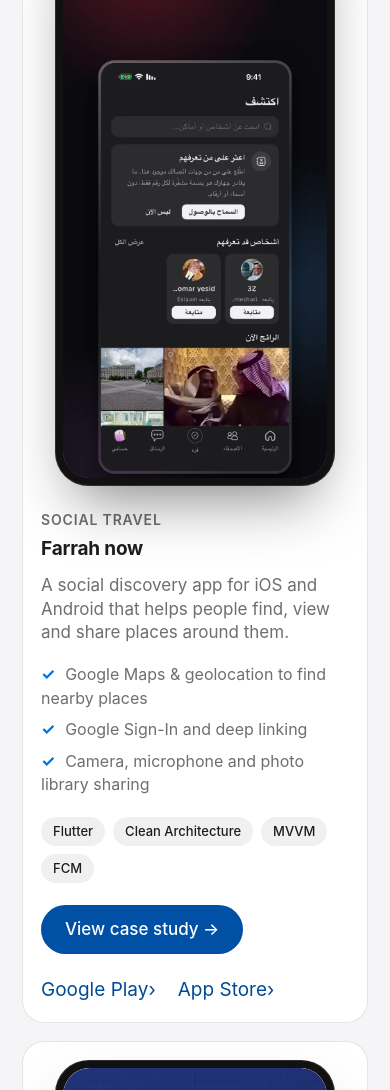
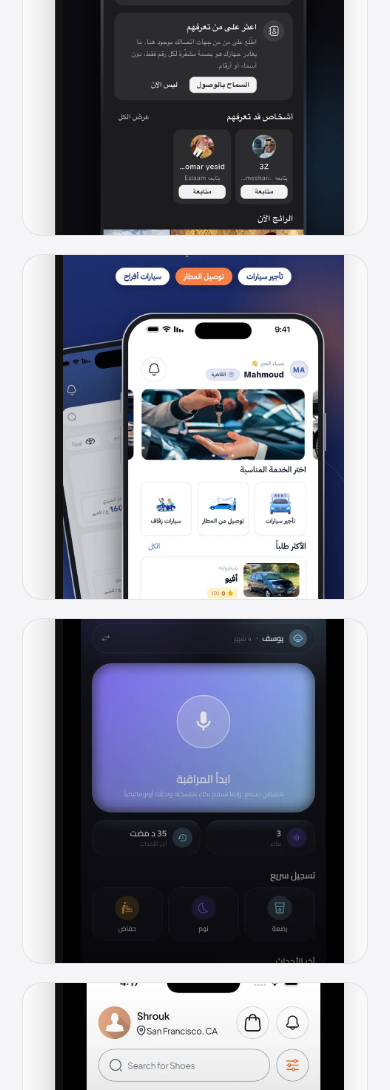
Before and after one commit to EslaamAshraaf/Eslam-Ashraf-portfolio, a plain HTML site: page index.html in a window 390 px wide. Shown: the part 1329-2419 px from the top of the page. Drawn offline with Linux system fonts and the light colour scheme.

Commit message:
Shrink project cards to square phone + name grid

```diff
--- a/css/style.css
+++ b/css/style.css
@@ -99,19 +99,14 @@ h3{font-size:clamp(26px,3.6vw,40px);font-weight:700;letter-spacing:-.02em;line-h
 #work{background:var(--bg2);padding-top:clamp(40px,6vw,60px)}
 .head{margin-bottom:clamp(36px,6vw,64px)}
 .head p{color:var(--fg2);font-size:clamp(19px,2.4vw,24px);margin-top:12px;font-weight:500}
-#cards{display:grid;grid-template-columns:repeat(auto-fit,minmax(290px,1fr));gap:18px;margin-top:clamp(30px,5vw,48px)}
-.card{display:flex;flex-direction:column;gap:16px;background:var(--card);border:1px solid var(--line);border-radius:22px;padding:20px;overflow:hidden}
-.card .vis{order:-1;display:flex;justify-content:center;padding-bottom:8px}
-.card .vis .phone{width:clamp(150px,55vw,240px)}
-.kick{font-size:14px;font-weight:600;color:var(--fg2);text-transform:uppercase;letter-spacing:.06em;margin-bottom:8px}
-.card h3{font-size:clamp(19px,2.5vw,22px);letter-spacing:-.01em;margin:0 0 4px}
-.card p.d{font-size:clamp(14.5px,1.8vw,17px);color:var(--fg2);margin:0 0 12px;line-height:1.45}
-.card ul{margin:0 0 12px}
-.card p.d{font-size:clamp(17px,2vw,21px);color:var(--fg2);margin:14px 0 18px;line-height:1.4}
-.card ul{list-style:none;padding:0;color:var(--fg2);font-size:16px;display:grid;gap:8px;margin-bottom:20px}
-.card li::before{content:"✓";color:var(--blue);font-weight:700;margin-right:10px}
-.chips{display:flex;flex-wrap:wrap;gap:8px;margin-bottom:22px}
-.chips span{background:var(--chip);padding:5px 12px;border-radius:980px;font-size:13px;font-weight:500}
+#cards{display:grid;grid-template-columns:repeat(auto-fit,minmax(210px,1fr));gap:18px}
+.card{display:flex;flex-direction:column;align-items:center;gap:12px;background:var(--card);border:1px solid var(--line);border-radius:20px;padding:16px;aspect-ratio:1;overflow:hidden;position:relative}
+.card .vis{width:100%;display:flex;flex-direction:column;align-items:center;height:100%}
+.card .scr.launch{display:flex;flex-direction:column;align-items:center;justify-content:center;flex:1;width:100%}
+.card .scr.launch img:not(.peek){width:clamp(80px,25vw,120px);object-fit:contain;filter:drop-shadow(0 20px 40px -20px rgba(0,0,0,.5))}
+.card h3{font-size:15px;margin:0 0 4px;color:var(--fg);font-weight:600;line-height:1.2;text-align:center}
+.card-link{display:flex;flex-direction:column;align-items:center;gap:10px;width:100%;height:100%;text-decoration:none;color:inherit}
+@media(max-width:760px){#cards{grid-template-columns:repeat(2,1fr)}.card{padding:14px}}
 .pkg{position:relative;display:grid;grid-template-columns:1fr auto;gap:clamp(24px,4vw,56px);align-items:center;background:linear-gradient(160deg,#1e1e24,#121212);border:1px solid rgba(255,255,255,.08);border-radius:28px;padding:clamp(24px,4.5vw,52px);color:#f5f5f7;overflow:hidden}
 .pkg::before{content:"";position:absolute;top:-140px;right:-90px;width:360px;height:360px;border-radius:50%;background:radial-gradient(circle,rgba(41,151,255,.22),transparent 65%);pointer-events:none}
 .pkg::after{content:"";position:absolute;bottom:-160px;left:15%;width:320px;height:320px;border-radius:50%;background:radial-gradient(circle,rgba(162,89,255,.16),transparent 65%);pointer-events:none}
--- a/index.html
+++ b/index.html
@@ -9,7 +9,7 @@
 <link rel="icon" href="assets/logo-mark.svg?v=2" type="image/svg+xml">
 <link href="https://fonts.googleapis.com/css2?family=Inter:wght@400;500;600;700&display=swap" rel="stylesheet">
 <script>document.documentElement.classList.add('js')</script>
-<link rel="stylesheet" href="css/style.css?v=19">
+<link rel="stylesheet" href="css/style.css?v=20">
 <script type="application/ld+json">
 {"@context":"https://schema.org","@type":"Person","name":"Eslam Ashraf Selim","jobTitle":"Flutter Developer","email":"mailto:eslaamashraaf09@gmail.com","telephone":"+201000421866","url":"https://eslaamashraaf.github.io/Eslam-Ashraf-portfolio/","sameAs":["https://www.linkedin.com/in/eslaamashraaf/","https://github.com/EslaamAshraaf"]}
 </script>
@@ -181,6 +181,6 @@
   </div>
 </div>
 <script src="js/data.js?v=5"></script>
-<script src="js/app.js?v=14"></script>
+<script src="js/app.js?v=15"></script>
 </body>
 </html>
--- a/js/app.js
+++ b/js/app.js
@@ -34,12 +34,15 @@
       '<b>' + esc(p.name) + '</b><span>' + esc(p.kind) + '</span>' + pk + '</div></div>';
   }
   function card(p) {
-    return '<article class="card rv"><div><p class="kick">' + esc(p.kind) + '</p><h3>' + esc(p.name) + '</h3>' +
-      '<p class="d">' + esc(p.summary) + '</p><ul>' + p.highlights.map(function (h) { return '<li>' + esc(h) + '</li>'; }).join('') + '</ul>' +
-      '<div class="chips">' + p.chips.map(function (c) { return '<span>' + esc(c) + '</span>'; }).join('') + '</div>' +
-      '<div class="links"><a class="btn cs-open" href="#/project/' + p.id + '" aria-haspopup="dialog" aria-controls="case-study" aria-expanded="false">View case study <span class="arw" aria-hidden="true">→</span></a>' +
-      a(p.links.play, 'lnk', 'Google Play') + a(p.links.store, 'lnk', 'App Store') + '</div></div>' +
-      '<div class="vis">' + launch(p, true) + '</div></article>';
+    return '<article class="card rv"><a class="card-link" href="#/project/' + p.id + '" aria-label="View ' + esc(p.name) + ' case study">' +
+      '<div class="vis">' +
+      '<div class="phone"><div class="scr ' + p.g + ' launch">' +
+      '<img src="' + p.icon + '" alt="' + esc(p.name) + ' app icon" loading="lazy">' +
+      '<img class="peek" src="' + (p.cover || p.images[0]) + '" alt="" aria-hidden="true">' +
+      '</div></div>' +
+      '<h3>' + esc(p.name) + '</h3>' +
+      '</div>' +
+      '</a></article>';
   }
 
   function caseStudy(p) {
```
